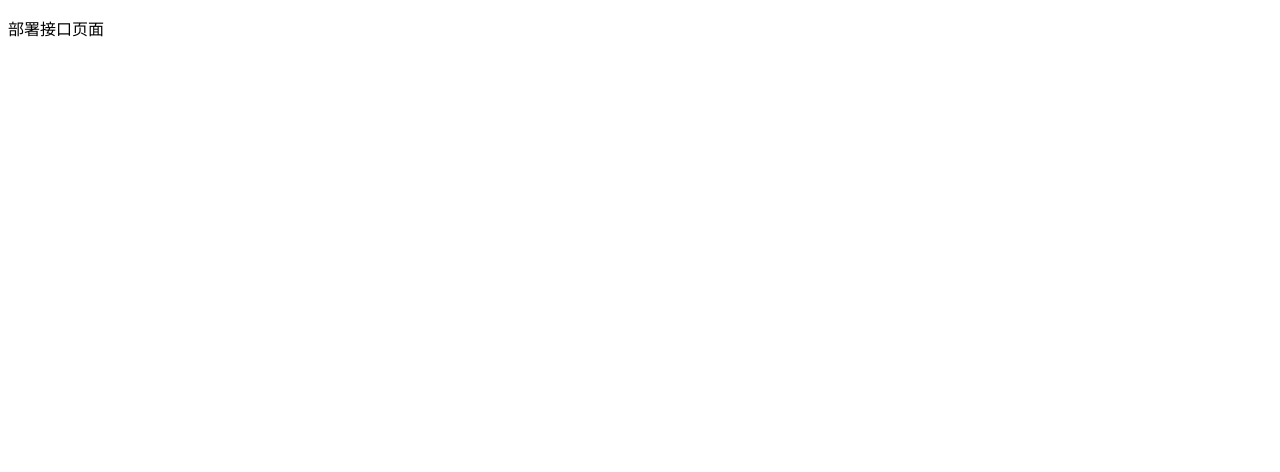
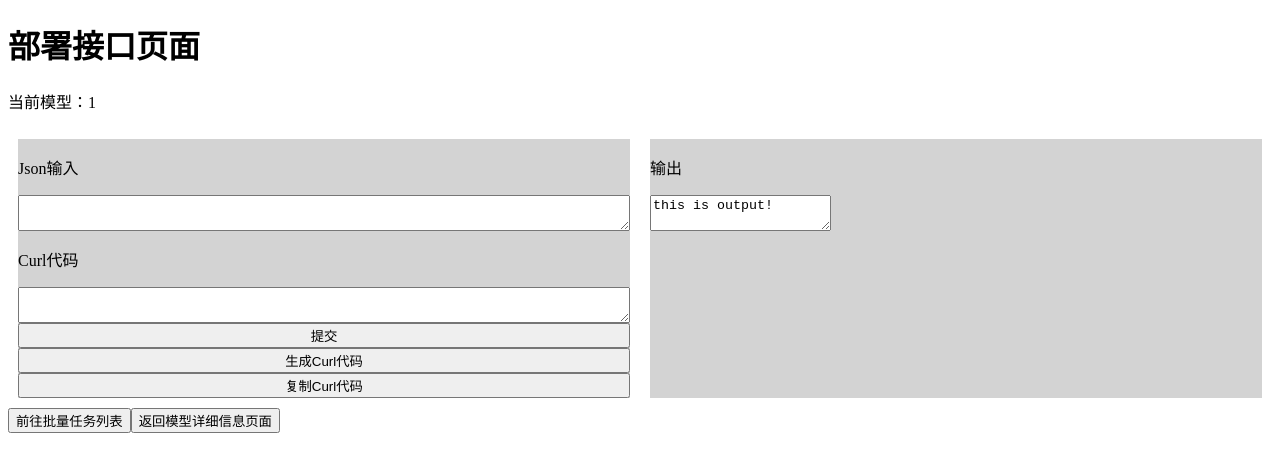
Before and after one commit to ferv3455/ML-Model-Management, a Vue app in the folder client/: page /predict/1 in a window 1280 px wide. Shown: the top 472 px of the page. Built offline with nearby package versions, Linux system fonts and the light colour scheme.

Commit message:
完成了部署接口页面的ui雏形

```diff
--- a/client/src/views/PredictView.vue
+++ b/client/src/views/PredictView.vue
@@ -1,13 +1,91 @@
 <template>
-    <div>
-        <p>
-            部署接口页面
-        </p>
+  <div>
+    <h1>
+      部署接口页面
+    </h1>
+    <p>当前模型：{{ modelID }}</p>
+    <div id="predictPageBox">
+      <div class="predictPageSmallBox" id="predictPageInputBox">
+        <p class="predictPageSmallBoxTitle">Json输入</p>
+        <textarea v-model="jsonInput" id="predictPageJsonInput"></textarea>
+        <p class="predictPageSmallBoxTitle">Curl代码</p>
+        <textarea v-model="curlInput" id="predictPageCurlInput" readonly></textarea>
+        <button @click="submit" id="predictPageSubmitButton">提交</button>
+        <button @click="generateCurl" id="predictPageGenerateCurl">生成Curl代码</button>
+        <button @click="copyCurl" id="predictPageCopyCurl">复制Curl代码</button>
+      </div>
+      <div class="predictPageSmallBox" id="predictPageOutputBox">
+        <p>输出</p>
+        <textarea v-model="output" id="predictPageOutput" readonly></textarea>
+      </div>
     </div>
+    <button @click="goToBatchPage" id="predictPageGoToBatchPage">前往批量任务列表</button>
+    <button @click="goToModelIDPage" id="predictPageGoToModelIDPage">返回模型详细信息页面</button>
+  </div>
 </template>
 
 <script>
+import axios from 'axios';
+
+export default {
+  data() {
+    return {
+      modelID: this.$route.params.modelID,
+      output: 'this is output!', // 测试用，提交后等待后端返回输出
+      jsonInput: '',
+      curlInput: '',
+    };
+  },
+  methods: {
+    submit(event) {
+      const submitObject = JSON.parse(this.jsonInput);
+      // console.log(submitObject);
+      // 将submitObject（格式：JS对象——已经处理好了）作为输入参数提交给后端
+    },
+    generateCurl(event) {
+      this.curlInput = 'Get curl code!!';
+      // 需要生成向后端请求的curl代码
+    },
+    goToBatchPage(event) {
+      this.$router.push({
+        name: 'batch',
+        params: {
+          modelID: this.modelID,
+        },
+      });
+    },
+    goToModelIDPage(event) {
+      this.$router.push({
+        name: 'modelID',
+        params: {
+          modelID: this.modelID,
+        },
+      });
+    },
+    copyCurl(event) {
+      const copyElement = document.getElementById('predictPageCurlInput');
+      copyElement.select();
+      document.execCommand('copy');
+    },
+  },
+};
 </script>
 
 <style>
+#predictPageBox {
+  display: flex;
+  width: 100%;
+}
+
+.predictPageSmallBox {
+  flex-grow: 1;
+  width: 50%;
+  margin: 10px;
+  background-color: lightgray;
+}
+
+#predictPageInputBox {
+  display: flex;
+  flex-direction: column;
+}
 </style>
```
